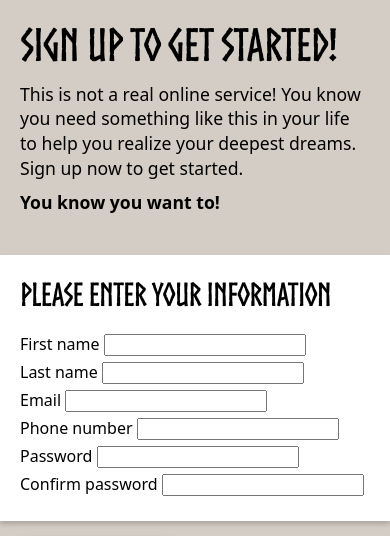
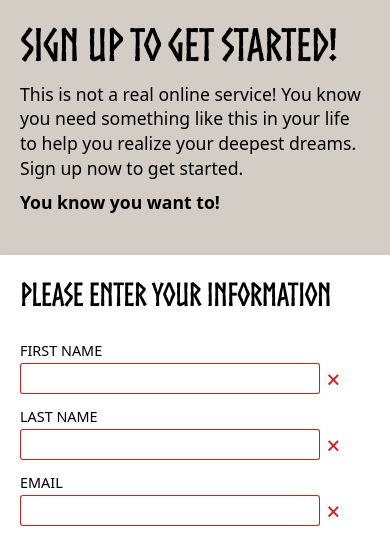
Before and after one commit to MichaelHelgesen/odin-signup-form, a plain HTML site: page index.html in a window 390 px wide. Shown: the part 286-822 px from the top of the page. Drawn offline with Linux system fonts and the light colour scheme.

Commit message:
Style the forms psudo classes and responsive layout

```diff
--- a/style.css
+++ b/style.css
@@ -71,20 +71,58 @@ html {
 }
 
 .input-fields {
+    --error-color: rgba(199, 15, 15, 0.925);
+
     background-color: white;
     display: flex;
     flex-direction: column;
 }
 
 .input-fields input {
+    border-radius: 3px;
+    font-size: .9rem;
     margin-bottom: 5px;
-    max-width: 300px;
+    width: min(300px, calc(100% - 19px));
+    padding: 5px;
+    transition: all .3s ease;
+}
+
+.input-fields input:invalid {
+    border: 1px solid var(--error-color);
+}
+
+.input-fields input:invalid + span::after {
+    content: "🗙";
+}
+
+.input-fields input:valid {
+    border: 1px solid var(--accent-color);
+}
+
+.input-fields input:valid + span::after {
+    color: green;
+    content: "✔";
+}
+
+.input-fields input + span {
+    color: var(--error-color);
+    padding-left: 3px;
+}
+
+.input-fields label span:first-child {
+    display: block;
+    font-size: .9rem;
+    font-weight:500;
+    margin-bottom: 3px;
+    margin-top: 8px;
+    text-transform: uppercase;
 }
 
 .introduction p {
     font-size: 1.1rem;
     line-height: 1.4em;
     margin: 10px 0;
+    width: min(60ch, 100%);
 }
 
 .login {
```
